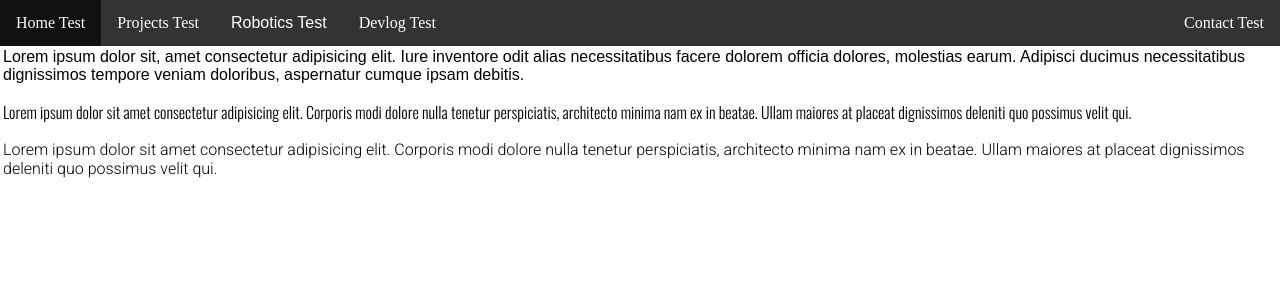
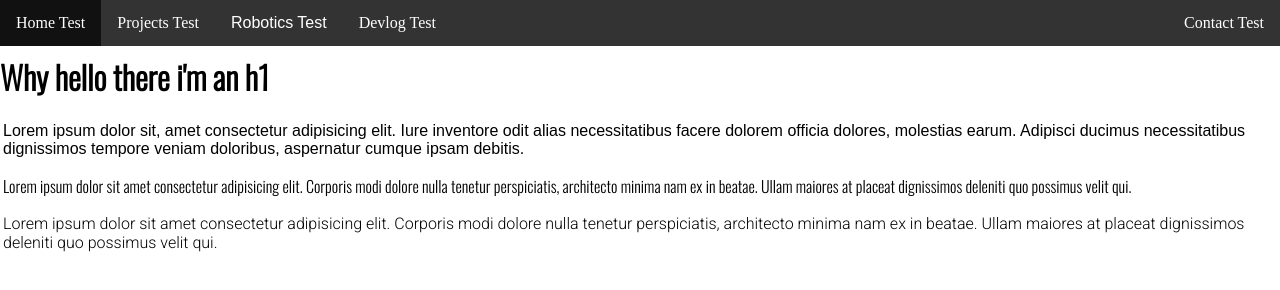
Before and after one commit to melloCoding/jeffreymello.com, a plain HTML site: page index.html in a window 1280 px wide. Drawn offline with nearby package versions, Linux system fonts and the light colour scheme; a web font is replaced by a local one.

Commit message:
modified:   index.html

```diff
--- a/index.html
+++ b/index.html
@@ -18,7 +18,7 @@
         </ul>
     </nav>
     <!--End of navbar-->
-
+    <h1 class="oswald">Why hello there i'm an h1</h1>
     <p class="workbench">Lorem ipsum dolor sit, amet consectetur adipisicing elit. Iure inventore odit alias necessitatibus facere dolorem officia dolores, molestias earum. Adipisci ducimus necessitatibus dignissimos tempore veniam doloribus, aspernatur cumque ipsam debitis.</p>
     <p class="oswald">Lorem ipsum dolor sit amet consectetur adipisicing elit. Corporis modi dolore nulla tenetur perspiciatis, architecto minima nam ex in beatae. Ullam maiores at placeat dignissimos deleniti quo possimus velit qui.</p>
     <p class="roboto">Lorem ipsum dolor sit amet consectetur adipisicing elit. Corporis modi dolore nulla tenetur perspiciatis, architecto minima nam ex in beatae. Ullam maiores at placeat dignissimos deleniti quo possimus velit qui.</p>
```
